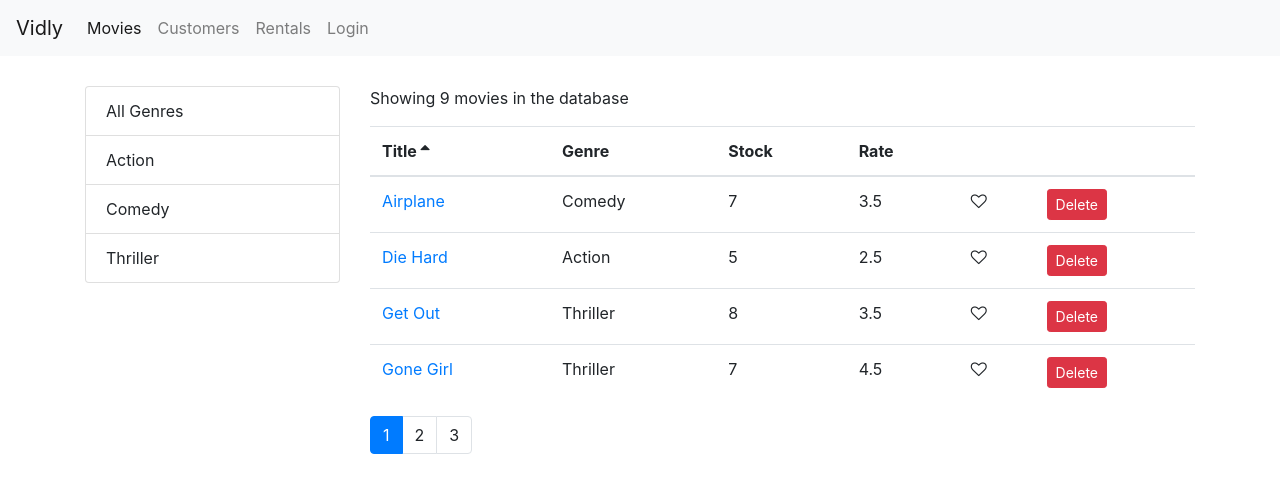
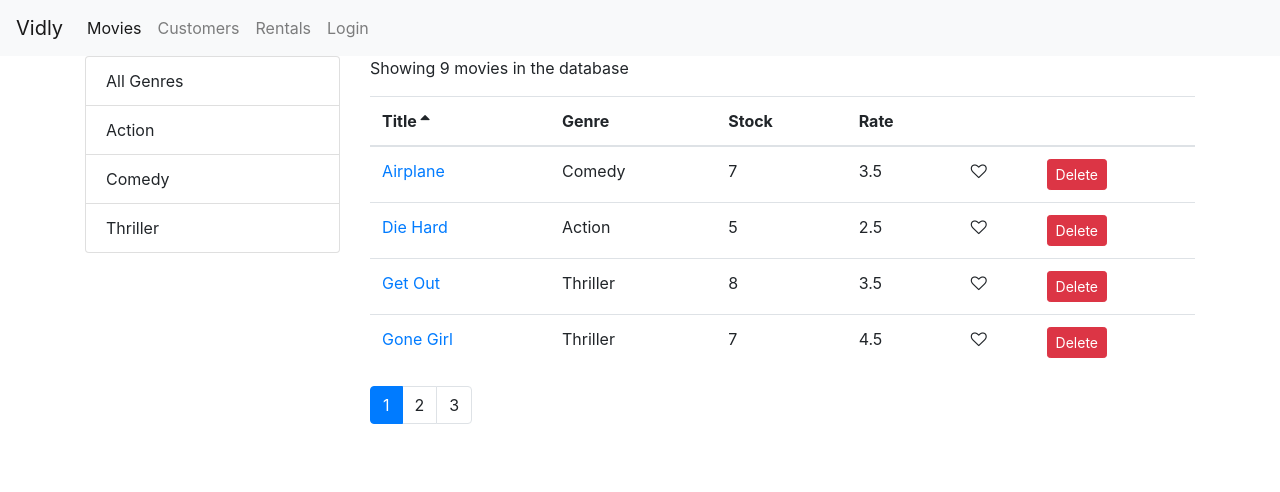
Before and after one commit to roopamdeep/React-Movieflix, a React (Create React App) app: page /movies in a window 1280 px wide. Shown: the top 492 px of the page. Built offline with nearby package versions, Linux system fonts and the light colour scheme.

Commit message:
Update index.css

```diff
--- a/src/index.css
+++ b/src/index.css
@@ -1,5 +1,5 @@
 body {
-  margin: 2;
+/*   margin: 2;
   font-family: -apple-system, BlinkMacSystemFont, "Segoe UI", "Roboto", "Oxygen",
     "Ubuntu", "Cantarell", "Fira Sans", "Droid Sans", "Helvetica Neue",
     sans-serif;
@@ -14,5 +14,5 @@ body {
 }
 code {
   font-family: source-code-pro, Menlo, Monaco, Consolas, "Courier New",
-    monospace;
+    monospace; */
 }
```
